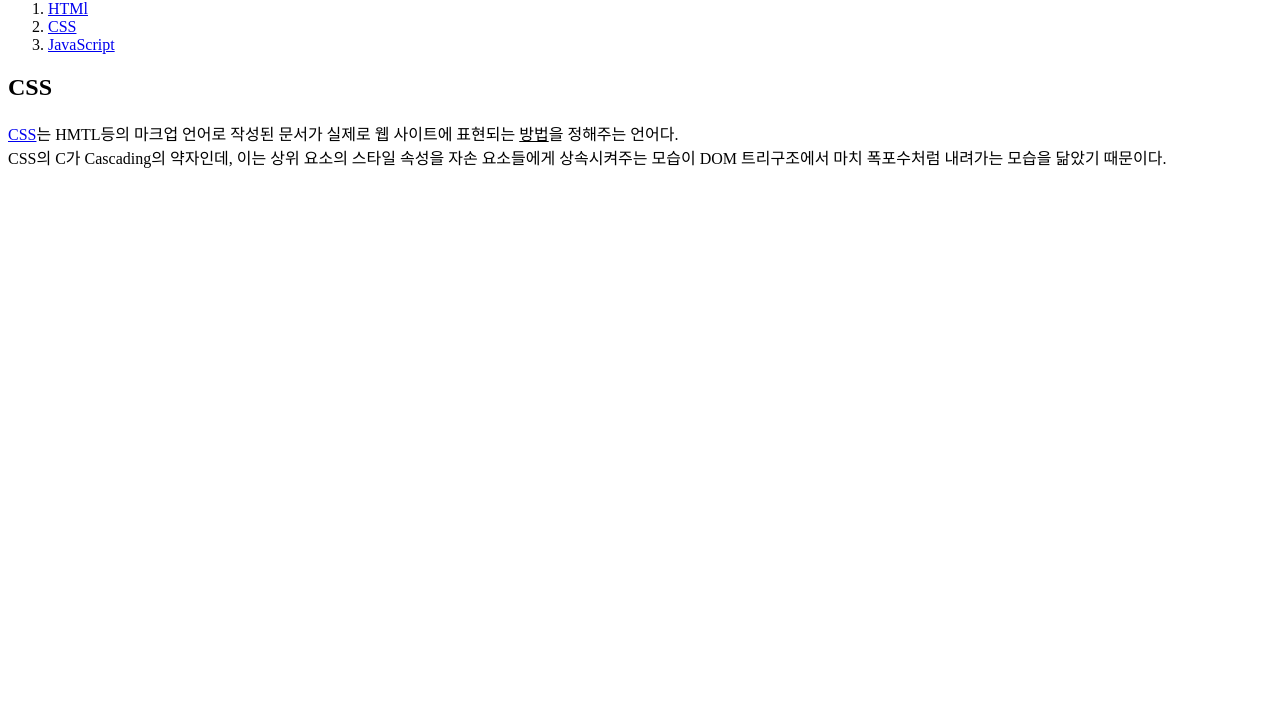
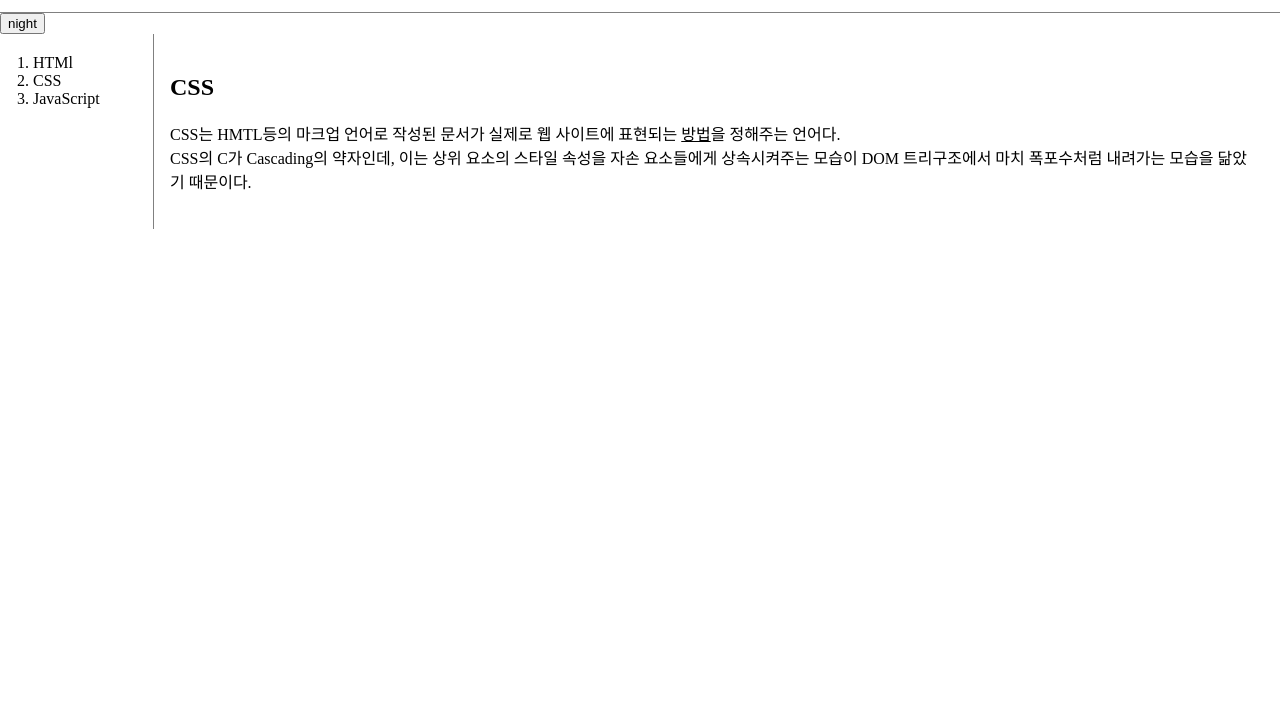
Before and after one commit to Hyevvy/web1, a plain HTML site: page 2.html in a window 1280 px wide. Shown: the part 80-800 px from the top of the page. Drawn offline with Linux system fonts and the light colour scheme; a script that the page names is missing.

Commit message:
Add files via upload

```diff
--- a/2.html
+++ b/2.html
@@ -3,10 +3,23 @@
 <head>
     <title>index.html</title>
     <meta charset="utf-8">
-    <link red="stylesheet" href="style.css">
+    <link rel="stylesheet" href="style.css">
 </head>
 <body>
     <h1><a href="index.html">WEB</a></h1>
+    <input type="button" value="night" onclick="
+    var target=document.querySelector('body');
+    if(this.value==='night'){
+        target.style.backgroundColor='gray';
+        target.style.color='white';
+        this.value='day';
+    }
+    else {
+        target.style.backgroundColor='white';
+        target.style.color='black';
+        this.value='night'
+    }
+    ">
     <div id="grid">
     <ol>
         <li><a href="1.html" >HTMl</a></li>
```
